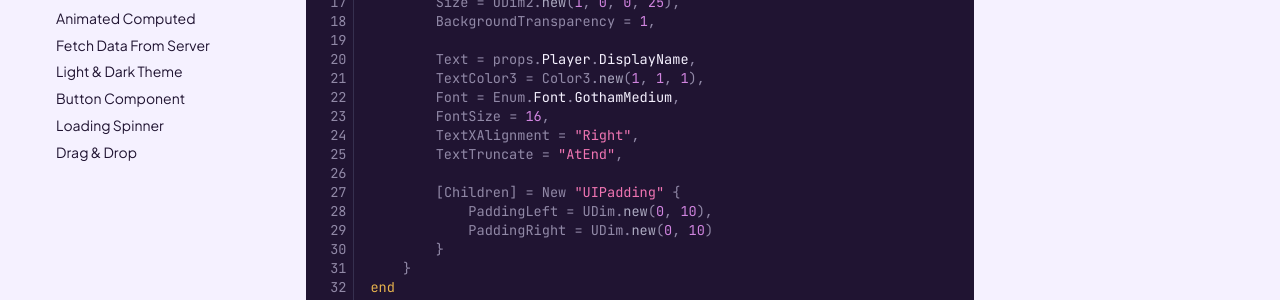
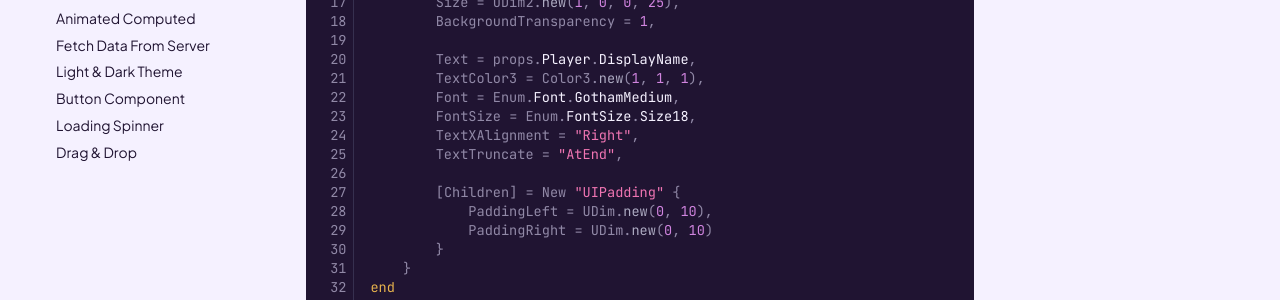
Before and after one commit to dphfox/Fusion, an MkDocs documentation site: the page built from docs/examples/cookbook/player-list.md, in a window 1280 px wide and 900 px high, scrolled down 397 px. Shown: the part 153-453 px from the top of the window. Built offline with MkDocs 1.6.1 and Material for MkDocs 9.7.7, drawn with Linux system fonts in a browser that asks for light colours; comment, search, counter and statistics services are not loaded; the version menu is left out.

Commit message:
Update player-list.md
FontSize expects an Enum value now and throws error with the example as provided.

```diff
--- a/docs/examples/cookbook/player-list.md
+++ b/docs/examples/cookbook/player-list.md
@@ -21,7 +21,7 @@ local function PlayerListRow(props: PlayerListRowProps)
 		Text = props.Player.DisplayName,
 		TextColor3 = Color3.new(1, 1, 1),
 		Font = Enum.Font.GothamMedium,
-		FontSize = 16,
+		FontSize = Enum.FontSize.Size18,
 		TextXAlignment = "Right",
 		TextTruncate = "AtEnd",
 
```
